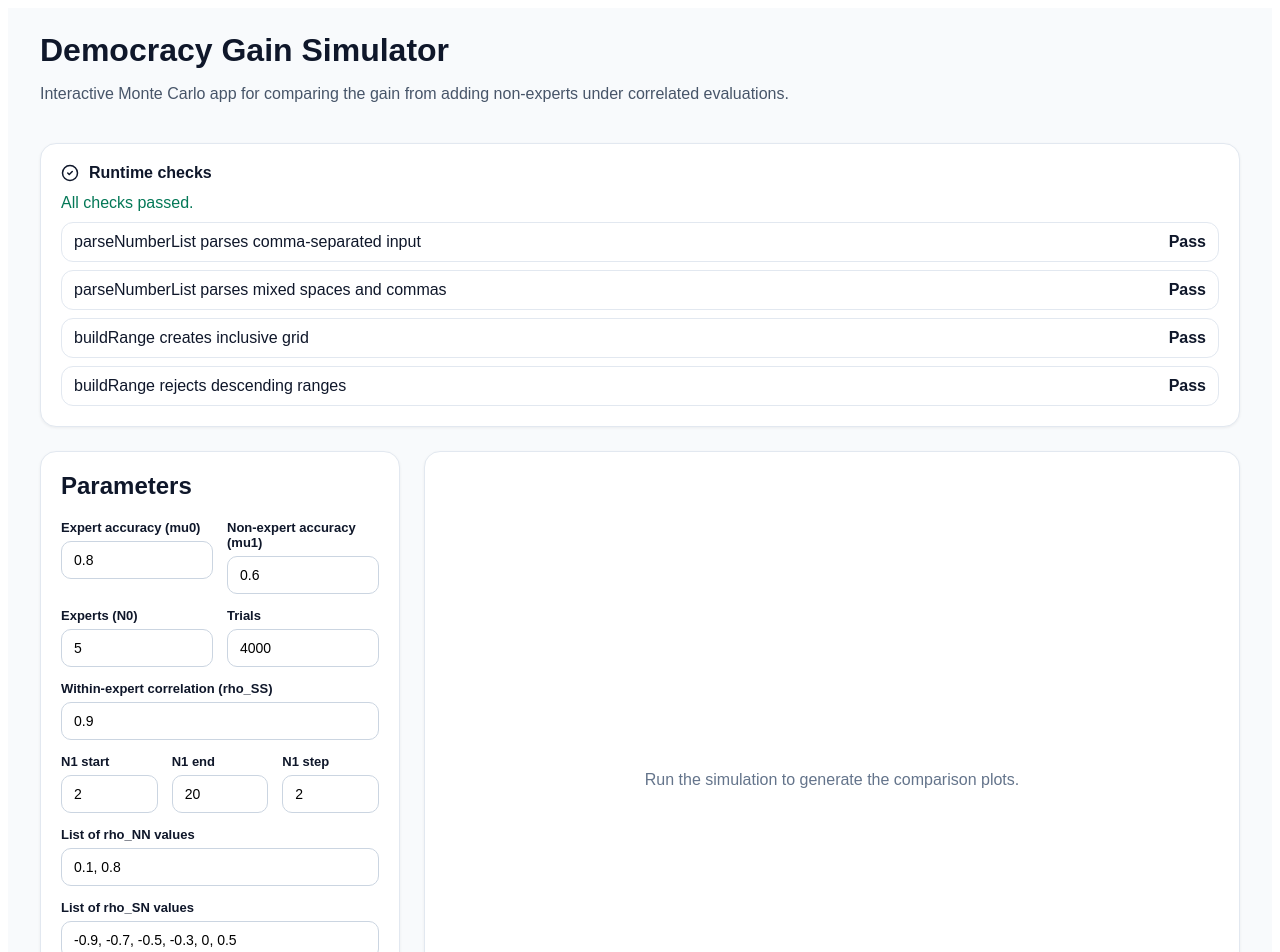
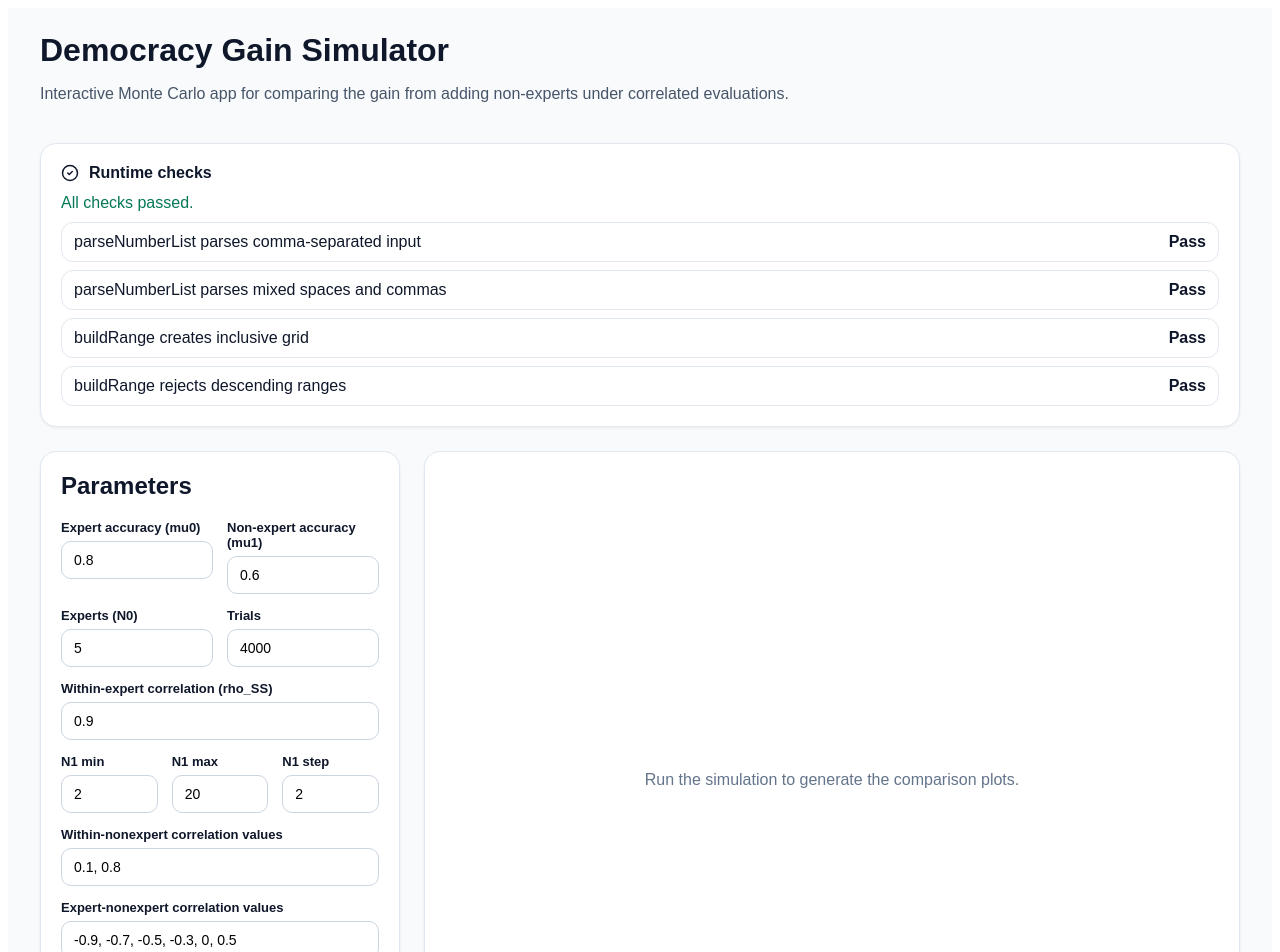
Before and after one commit to anujitchakraborty/democracy-simulator, a React (Vite) app: page / in a window 1280 px wide. Shown: the top 952 px of the page. Built offline with nearby package versions, Linux system fonts and the light colour scheme.

Commit message:
Update App.jsx

```diff
--- a/src/App.jsx
+++ b/src/App.jsx
@@ -559,11 +559,11 @@ export default function App() {
 
             <div style={{ display: "grid", gridTemplateColumns: "1fr 1fr 1fr", gap: 14, marginTop: 14 }}>
               <div>
-                <label style={labelStyle()}>N1 start</label>
+                <label style={labelStyle()}>N1 min</label>
                 <input style={inputStyle()} type="number" step="1" value={N1Start} onChange={(e) => setN1Start(Number(e.target.value))} />
               </div>
               <div>
-                <label style={labelStyle()}>N1 end</label>
+                <label style={labelStyle()}>N1 max</label>
                 <input style={inputStyle()} type="number" step="1" value={N1End} onChange={(e) => setN1End(Number(e.target.value))} />
               </div>
               <div>
@@ -573,12 +573,12 @@ export default function App() {
             </div>
 
             <div style={{ marginTop: 14 }}>
-              <label style={labelStyle()}>List of rho_NN values</label>
+              <label style={labelStyle()}>Within-nonexpert correlation values</label>
               <input style={inputStyle()} value={rhoNNText} onChange={(e) => setRhoNNText(e.target.value)} />
             </div>
 
             <div style={{ marginTop: 14 }}>
-              <label style={labelStyle()}>List of rho_SN values</label>
+              <label style={labelStyle()}>Expert-nonexpert correlation values</label>
               <input style={inputStyle()} value={rhoSNText} onChange={(e) => setRhoSNText(e.target.value)} />
             </div>
 
```
